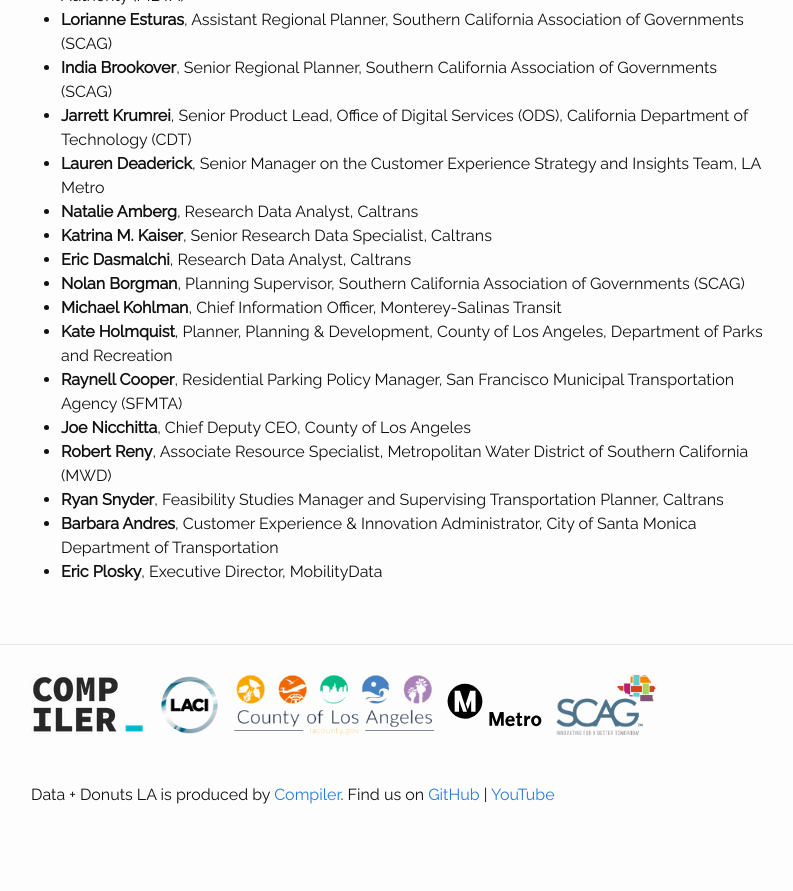
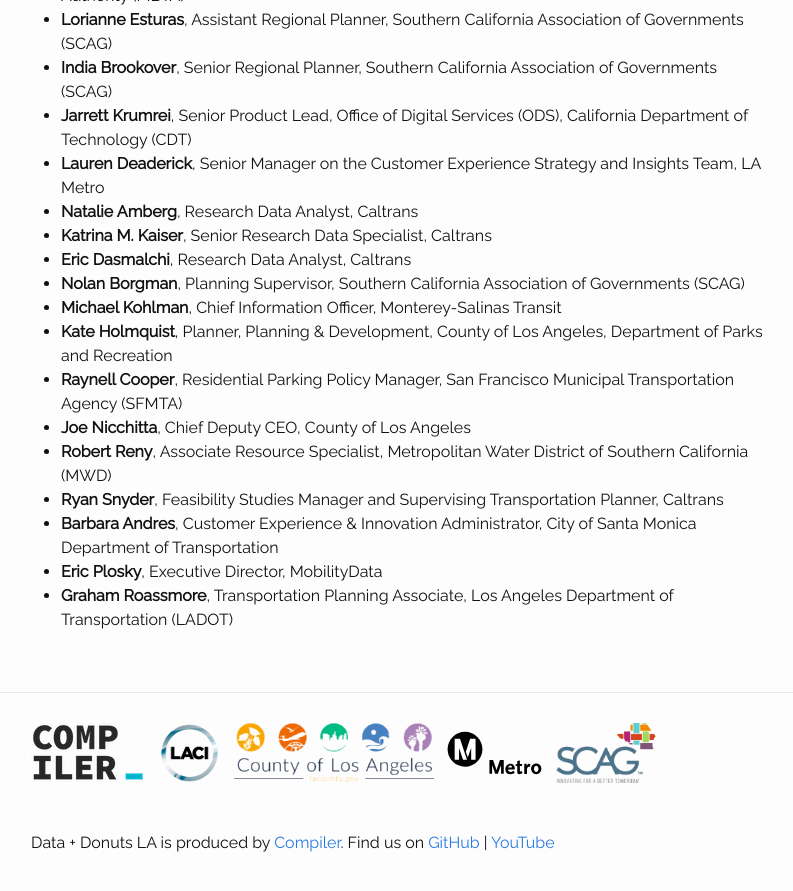
Before and after one commit to compilerla/data-donuts, a Jekyll site: the page built from src/about.md, in a window 1280 px wide and 900 px high, scrolled down 2745 px. Shown: the top 891 px of the window, without its empty margins (239-1032 px from the left). Built offline with Jekyll 4.4.1, drawn with Linux system fonts in a browser that asks for light colours; before the commit the page ends 3597 px from its top, so only the background shows below that.

Commit message:
add speaker role and org

```diff
--- a/src/_data/speakers.yml
+++ b/src/_data/speakers.yml
@@ -372,3 +372,9 @@
   photo: "../images/eric-plosky.jpg"
   title: "Executive Director"
   org: "MobilityData"
+
+Graham Roassmore:
+  name: "Graham Rossmore"
+  photo: "../images/graham-rossmore.jpg"
+  title: "Transportation Planning Associate"
+  org: "Los Angeles Department of Transportation (LADOT)"
```
